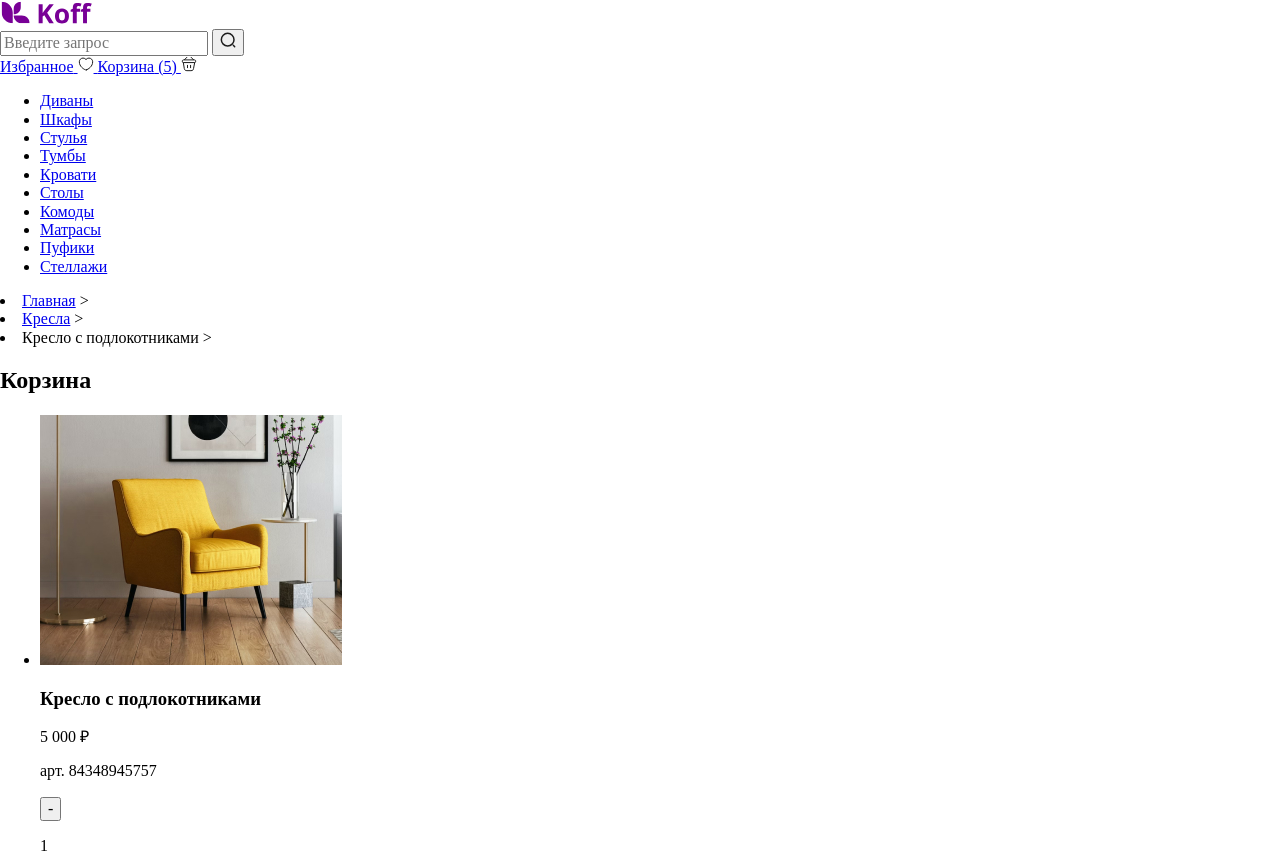
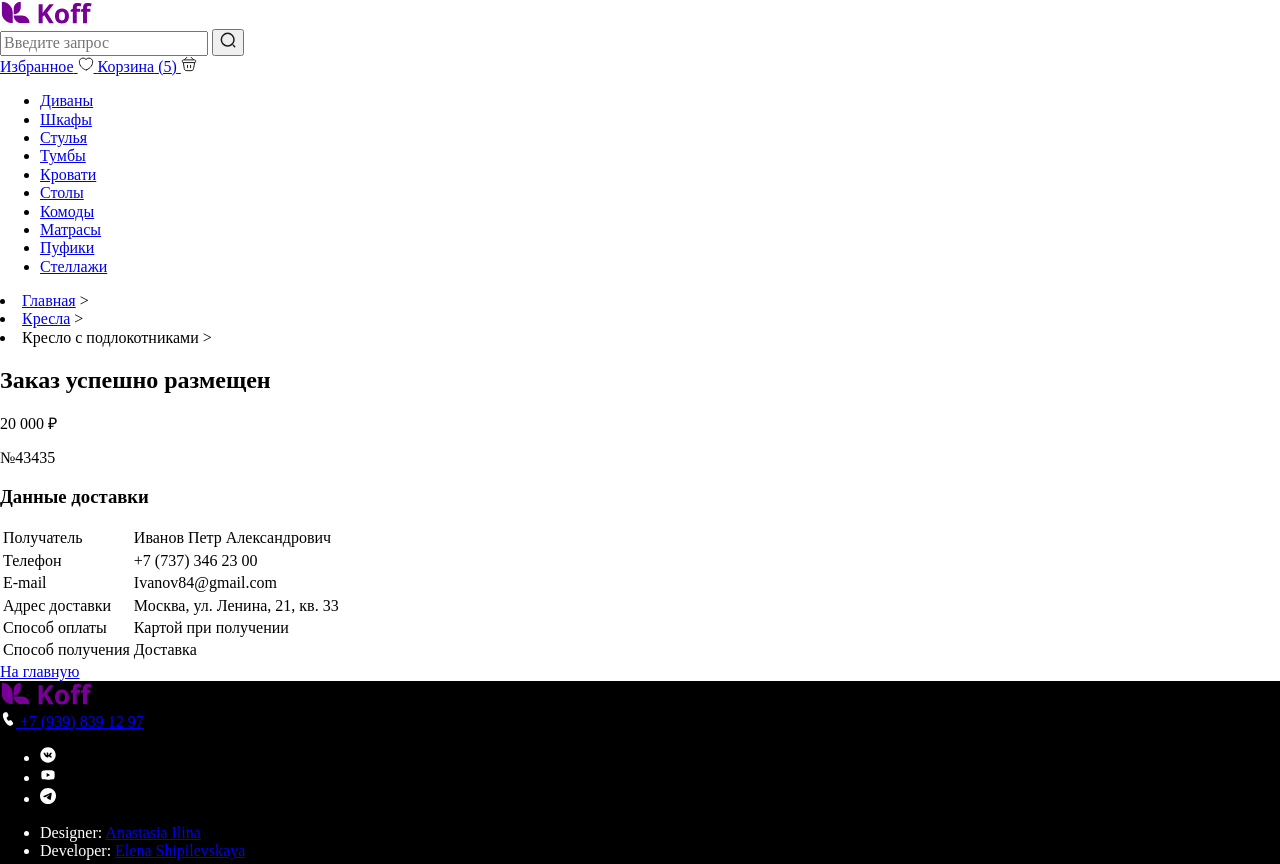
Before and after one commit to LeerenaLi/Koff, a website built with Vite: page index.html in a window 1280 px wide. Shown: the top 864 px of the page. Built offline with nearby package versions, Linux system fonts and the light colour scheme.

Commit message:
add order

```diff
--- a/index.html
+++ b/index.html
@@ -322,7 +322,7 @@
                 </div>
             </section>
 
-            <section class="cart">
+            <section class="cart" hidden>
                 <div class="container cart__container">
                     <h2 class="cart__title">Корзина</h2>
 
@@ -415,6 +415,50 @@
                     </form>
                 </div>
             </section>
+
+            <section class="order">
+                <div class="container order__container">
+                    <div class="order__header">
+                        <h2 class="order__title">Заказ успешно размещен</h2>
+                        <p class="order__price">20&nbsp;000&nbsp;₽</p>
+                    </div>
+                    <p class="order__number">№43435</p>
+
+                    <div class="order__info">
+                        <h3 class="order__info-title">Данные доставки</h3>
+
+                        <table class="order__info-table order-table">
+                            <tr class="order-table__row">
+                                <td class="order-table__field">Получатель</td>
+                                <td class="order-table__value">Иванов Петр Александрович</td>
+                            </tr>
+                            <tr class="order-table__row">
+                                <td class="order-table__field">Телефон</td>
+                                <td class="order-table__value">+7 (737) 346 23 00</td>
+                            </tr>
+                            <tr class="order-table__row">
+                                <td class="order-table__field">E-mail</td>
+                                <td class="order-table__value">Ivanov84@gmail.com</td>
+                            </tr>
+                            <tr class="order-table__row">
+                                <td class="order-table__field">Адрес доставки</td>
+                                <td class="order-table__value">Москва, ул. Ленина, 21, кв. 33</td>
+                            </tr>
+                            <tr class="order-table__row">
+                                <td class="order-table__field">Способ оплаты</td>
+                                <td class="order-table__value">Картой при получении</td>
+                            </tr>
+                            <tr class="order-table__row">
+                                <td class="order-table__field">Способ получения</td>
+                                <td class="order-table__value">Доставка</td>
+                            </tr>
+                        </table>
+
+                        <a class="order__btn" href="/">На главную</a>
+                    </div>
+
+                </div>
+            </section>
         </main>
 
         <footer class="footer">
```
